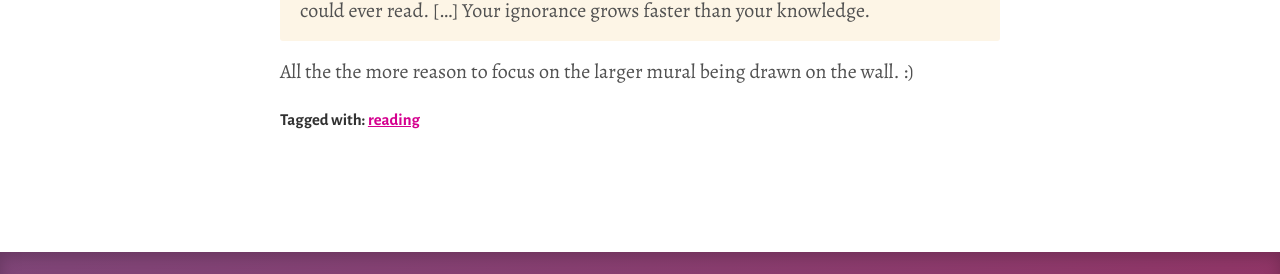
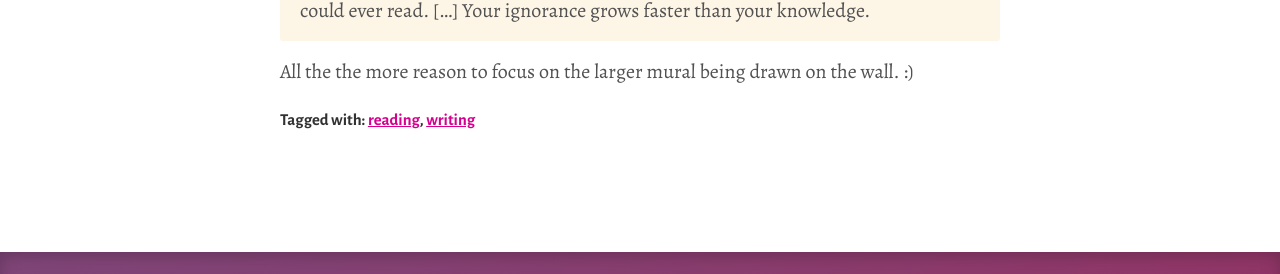
Before and after one commit to joshbeckman/andjosh.github.io, a Jekyll site: the page built from _posts/2019-04-14-after-reading-so-many-books-by-gabriel-zaid.md, in a window 1280 px wide and 900 px high, scrolled down 2178 px. Shown: the part 534-808 px from the top of the window. Built offline with Jekyll 4.4.1, drawn with Linux system fonts in a browser that asks for light colours.

Commit message:
chg:usr: Only output writing posts on homepage

```diff
--- a/_layouts/home.html
+++ b/_layouts/home.html
@@ -23,9 +23,9 @@
         </a>
         <div class="home-posts">
           <p>
-            Recent Posts
+            Recent Writing
           </p>
-          {% for post in site.posts limit: 3 %}
+          {% for post in site.tags['writing'] limit: 3 %}
           <div class="home-post">
             {% if post.title and post.title != '' %}
                 <h4 class="post-title">
--- a/_posts/2019-04-14-after-reading-so-many-books-by-gabriel-zaid.md
+++ b/_posts/2019-04-14-after-reading-so-many-books-by-gabriel-zaid.md
@@ -3,6 +3,7 @@
 title: 'After Reading: So Many Books by Gabriel Zaid'
 tags:
 - reading
+- writing
 date: 2019-04-14 05:00:00 +0000
 mf-photo: "/media/0EAC8C6E-C55F-4118-B68E-2BF67341F1F8.jpeg"
 
```
Also changed, not shown: _posts/2020-05-09-cleaning-up-ruby-threads-and-activerecord-connections.md (+1 -0 lines).
